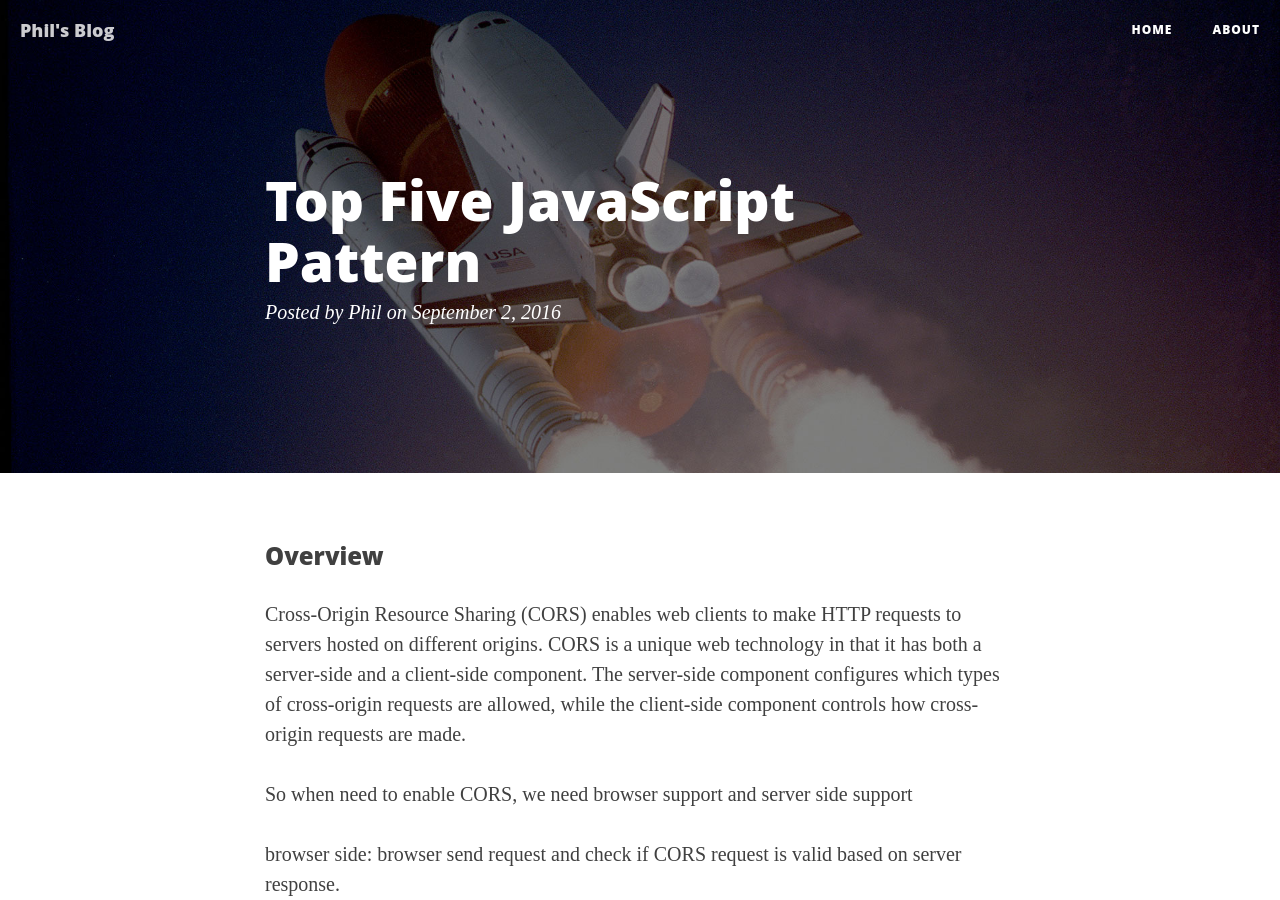
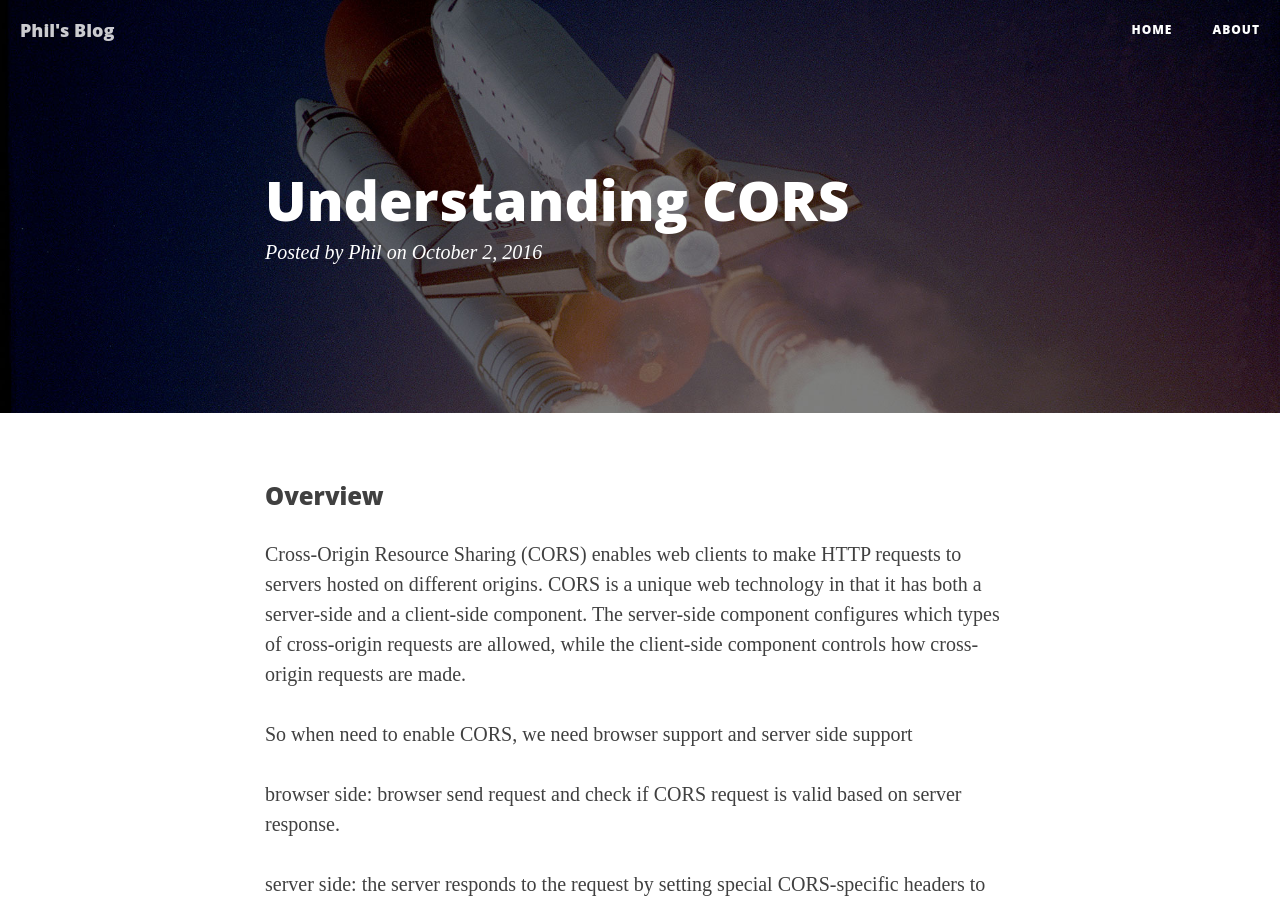
Before and after one commit to fudanzz/fudanzz.github.io, a Jekyll site: the page built from _posts/2016-10-02-understand-cors.markdown, in a window 1280 px wide and 900 px high. Built offline with Jekyll 4.4.1, drawn with Linux system fonts in a browser that asks for light colours; nearby versions of some CDN libraries; some web fonts are replaced.

Commit message:
new post

```diff
--- a/_posts/2016-10-02-understand-cors.markdown
+++ b/_posts/2016-10-02-understand-cors.markdown
@@ -1,7 +1,7 @@
 ---
 layout:     post
-title:      "Top Five JavaScript Pattern"
-date:       2016-09-02 12:00:00
+title:      "Understanding CORS"
+date:       2016-10-02 11:00:00
 author:     "Phil"
 header-img: "img/post-bg-01.jpg"
 ---
```
